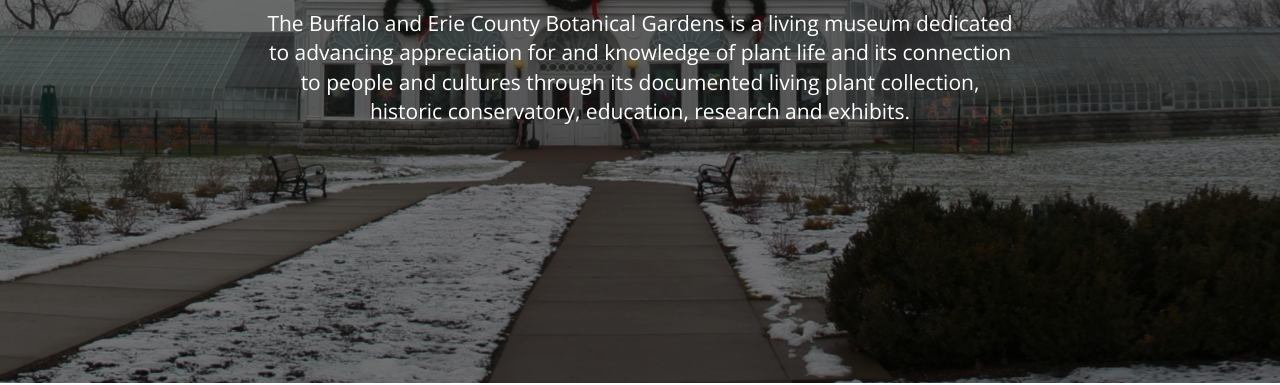
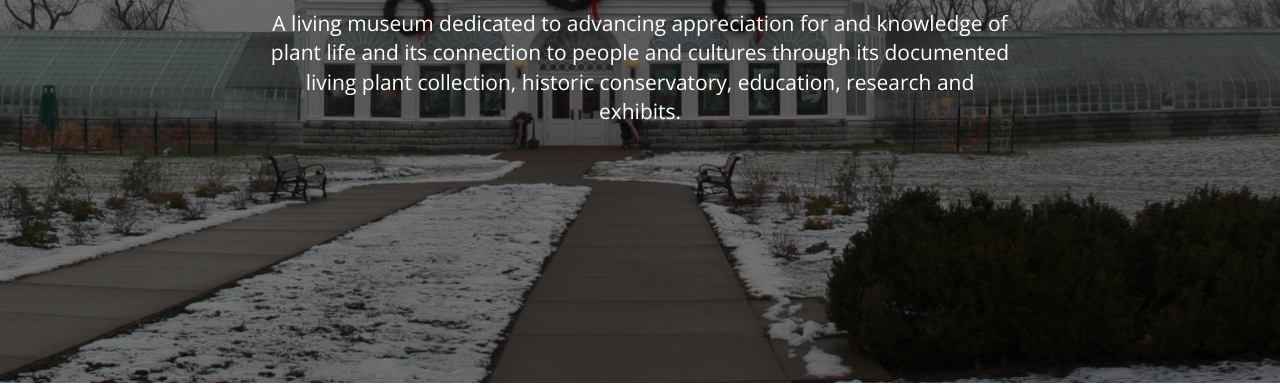
Before and after one commit to patjameson/botanical, a plain HTML site: page index.html in a window 1280 px wide. Shown: the part 417-802 px from the top of the page. Drawn offline with nearby package versions, Linux system fonts and the light colour scheme.

Commit message:
shortened main lead

```diff
--- a/index.html
+++ b/index.html
@@ -126,7 +126,7 @@
 					<div class="row">
 						<div class="col-md-8 col-md-offset-2 object-non-visible" data-animation-effect="fadeIn">
 							<h1 class="text-center">The <span>Botanical</span> Gardens</h1>
-							<p class="lead text-center">The Buffalo and Erie County Botanical Gardens is a living museum dedicated to advancing appreciation for and knowledge of plant life and its connection to people and cultures through its documented living plant collection, historic conservatory, education, research and exhibits.</p>
+							<p class="lead text-center">A living museum dedicated to advancing appreciation for and knowledge of plant life and its connection to people and cultures through its documented living plant collection, historic conservatory, education, research and exhibits.</p>
 						</div>
 					</div>
 				</div>
```
